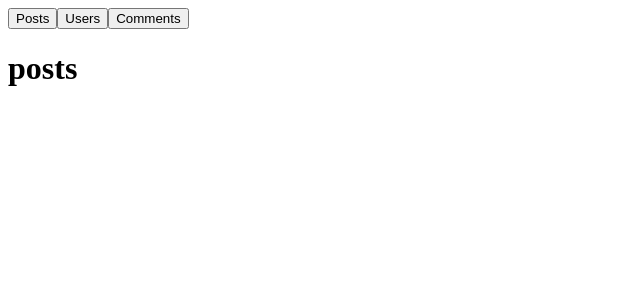
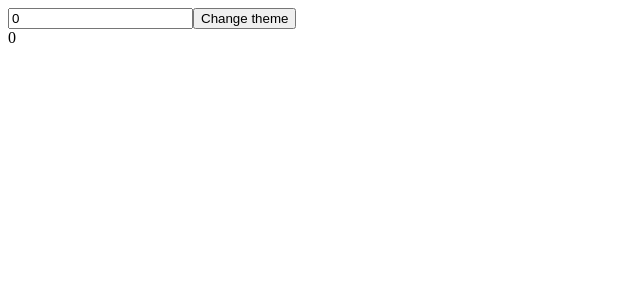
Before and after one commit to Ryan-Millard/React-Tutorial, a React (Vite) app: page / in a window 1280 px wide. Shown: the top 300 px of the page, without its empty margins (0-640 px from the left). Built offline with nearby package versions, Linux system fonts and the light colour scheme; the HTML template or start-up script is replaced by a standard one.

Commit message:
added useMemo.tsx

```diff
--- a/src/App.tsx
+++ b/src/App.tsx
@@ -1,12 +1,14 @@
 import UseStateExample from './Hooks/useState.tsx';
 import UseEffectExample from './Hooks/useEffect.tsx';
+import UseMemoExample from './Hooks/useMemo.tsx';
 
 function App() {
 	return (
 		<>
 			<div>
 				{/* <UseStateExample /> */}
-				<UseEffectExample />
+				{/* <UseEffectExample /> */}
+				<UseMemoExample />
 			</div>
 		</>
 	);
--- /dev/null
+++ b/src/Hooks/useMemo.tsx
@@ -0,0 +1,44 @@
+import { useState, useEffect, useMemo, FC } from 'react';
+
+const UseMemoExample = ():FC<{}> => {
+	type themeStyle = {
+		backgroundColor:string;
+		color:string;
+	}
+
+	const [num, setNum] = useState<number>(0);
+	const [dark, setDark] = useState<boolean>(false);
+
+	const doubleNum = useMemo<number>(():number => {
+		return slowFunction(num);
+	}, [num]);
+	const screenTheme = useMemo<themeStyle>(():themeStyle => {
+		return (
+			dark ?
+			{ backgroundColor: 'black', color: 'white'}
+			:
+			{ backgroundColor: 'white', color: 'black' }
+		);
+	}, [dark]);
+
+	useEffect(():void => {
+		console.log('Screen theme changed');
+	}, [screenTheme]);
+
+	return (
+		<>
+			<input type="number" value={ num }
+				onChange={ (e):void => setNum(parseInt(e.target.value)) }
+			/>
+			<button onClick={ ():void => setDark((prevDark):void => !prevDark) }> Change theme</button>
+			<div style={ screenTheme }>{ doubleNum }</div>
+		</>
+	);
+}
+
+function slowFunction(num):number {
+	for(let i = 0; i < 1000000000; i++) {}
+	return num*2;
+}
+
+export default UseMemoExample;
```
